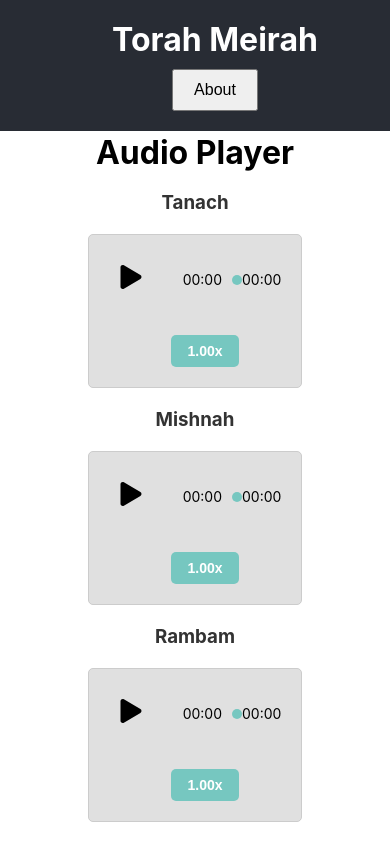
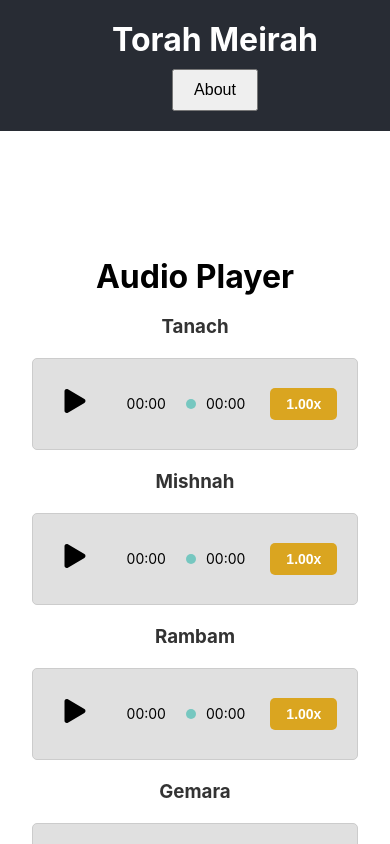
Before and after one commit to DavidRaitan/TorahMeirah, a React (Create React App) app: page / in a window 390 px wide. Shown: the top 844 px of the page. Built offline with nearby package versions, Linux system fonts and the light colour scheme.

Commit message:
new css ay

```diff
--- a/src/Audio/bar.jsx
+++ b/src/Audio/bar.jsx
@@ -1,4 +1,3 @@
-// src/Audio/bar.js
 import '../css/audioBar.css';
 import React, { useRef, useState, useEffect } from 'react';
 import { FaPlay, FaPause } from 'react-icons/fa';
--- a/src/Audio/classes/mishan.jsx
+++ b/src/Audio/classes/mishan.jsx
@@ -112,8 +112,8 @@ function getCollectionsName(index) {
 
 function GetTodaysMishnaChapter(){
     const today = new Date();
-    // const starting_date = new Date('2024-05-01');
-    const starting_date = new Date('2024-06-04');
+    const starting_date = new Date('2024-05-01');
+    // const starting_date = new Date('2024-06-04');
     const daysPassed = Math.floor((today - starting_date) / (1000 * 60 * 60 * 24));
 
     const chapterInfo = findChapterInfo(daysPassed);
--- a/src/css/audioBar.css
+++ b/src/css/audioBar.css
@@ -15,6 +15,7 @@
   display: flex;
   align-items: center;
   width: 100%;
+  flex-wrap: nowrap;
 }
 
 .playback-controls {
@@ -46,6 +47,7 @@
   position: relative;
   margin: 0 10px;
   width: 450px;
+  max-width: 75%; /* Adjust width on smaller screens */
 }
 
 .progress {
@@ -70,7 +72,7 @@
 }
 
 .dropbtn {
-  background-color: #76c7c0;
+  background-color: goldenrod;
   color: white;
   padding: 8px 16px;
   font-size: 14px;
@@ -118,23 +120,19 @@
 /* Responsive Design */
 @media (max-width: 600px) {
   .controls {
-    flex-direction: column;
-    align-items: flex-start;
+    flex-wrap: nowrap; /* Ensure everything stays in a single line */
+  }
+
+  .progress-bar {
+    width: 75%; /* Adjust width on smaller screens */
+    margin: 0 10px;
+  }
+
+  .dropdown {
+    margin-left: 5px; /* Adjust spacing on smaller screens */
   }
 
   .playback-controls {
-    width: 100%;
-    margin-bottom: 10px;
-  }
-
-  .progress-bar {
-    width: 75%; /* 75% of the screen width */
-    margin: 0 auto; /* Center align */
-  }
-
-  .dropdown {
-    width: 100%;
-    display: flex;
-    justify-content: center;
+    flex-grow: 1; /* Ensure the progress bar grows as needed */
   }
 }
```
